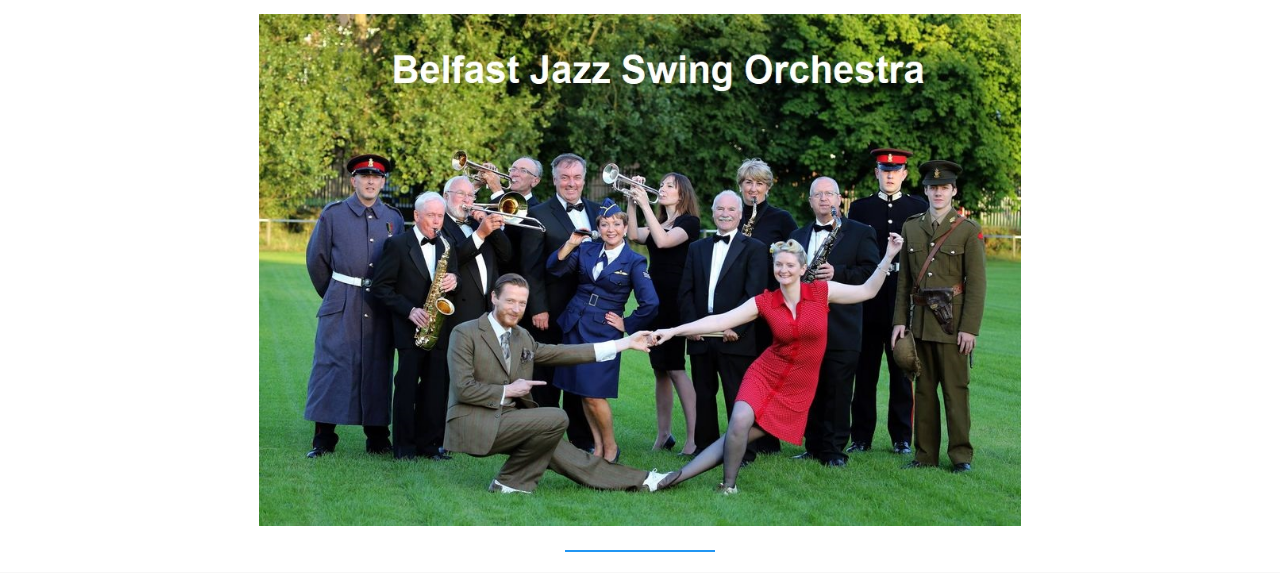
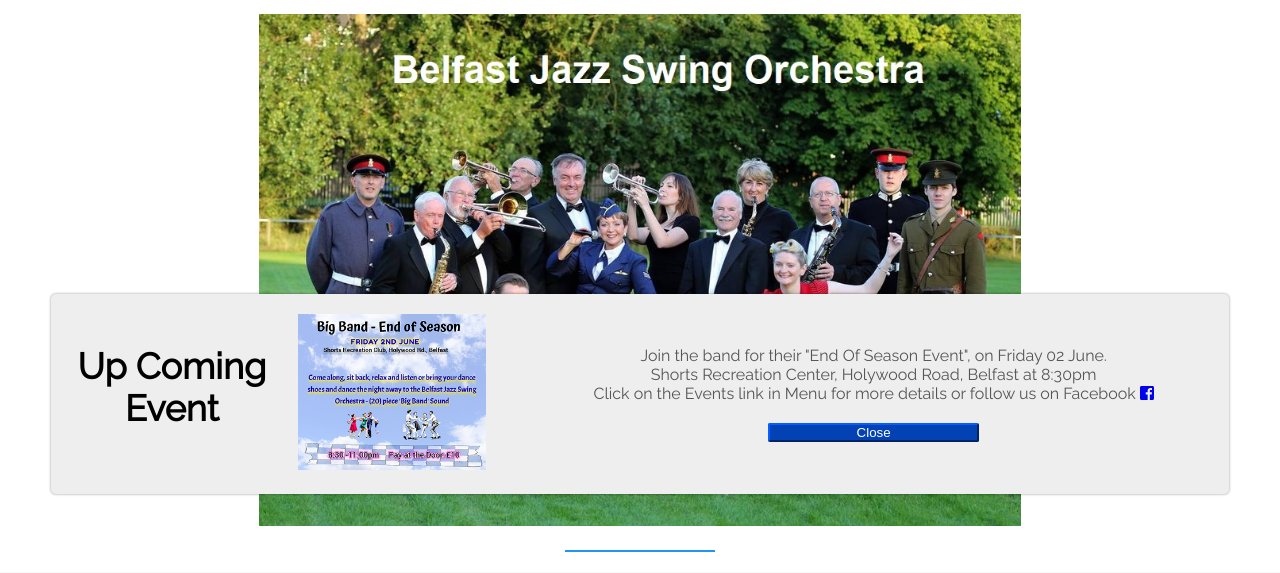
Before and after one commit to mboomer/belfast-jazz-orchestra, a PHP site: page / in a window 1280 px wide. Shown: the part 26-599 px from the top of the page. Run offline with PHP 8.4, Linux system fonts and the light colour scheme; data that the repository does not hold is empty; some libraries are stand-ins or nearby versions.

Commit message:
Issue#72 Add Summer End Of Season Event

```diff
--- a/index.php
+++ b/index.php
@@ -83,9 +83,11 @@
 
             <h3 class="title">Up Coming Event</h3>
             <div id="two-cols">
-                <div class="about-img"><img src="img/Event Notification-St-Patricks-Day.png" alt="St. Patricks Day Dance"></div>
+                <div class="about-img"><img src="img/Event-Notification-Summer-2023.png" alt="Summer End Of Season Dance at Shorts Recreating Center, Holywood Road, Belfast"></div>
                 <div class="upcoming-event">
-                    <p>Join the band for a celebration of St. Patricks Day, on Friday 17th March.</p>
+                    <p>Join the band for their "End Of Season Event", on Friday 02 June.</p>
+                    <p>Shorts Recreation Center, Holywood Road, Belfast at 8:30pm</p>
+                    <p>Click on the Events link in Menu for more details or follow us on Facebook <a href="https://www.facebook.com/BelfastJazzOrchestra/" target="_blank"><i class="fab fa-facebook-square"></i></a><p>
                     <br><button id="accept-event-btn">Close</button>
                 </div>
             </div>
@@ -229,6 +231,9 @@
                 <p style="text-align: center;">The Belfast Jazz Swing Orchestra will be playing at the following events in 2023<br></p>
                 <br>
                 <div class="grid">
+                        <p class="event-img">
+                            <img src="img/Summer-2023.png" alt="End Of Season Dance, at Shorts Recreation Center, Holywood Road">
+                        </p>
                         <p class="event-img">
                             <img src="img/St-Patricks-Day-2023.png" alt="St. Patricks Day Dance, at Shorts Recreation Center, Holywood Road">
                         </p>
@@ -623,13 +628,25 @@
             // -----------------------------------------------------------------------------------------------------------------//
             // if localStorage eventNotificationDisplayed=False, then display the Event Notification                            //
             // -----------------------------------------------------------------------------------------------------------------//
-             if (localStorage.getItem("eventNotificationDisplayed") != "True") {
+             if (localStorage.getItem("eventNotificationDisplayed") === "True") {
 
-                 // /////////////////////////////////////////
-                 // temporarily stop displaying new events //
-                 // no dates for new events scheduled yet  //
-                 // /////////////////////////////////////////
-                 //  document.querySelector(".new-event").style.display = "flex";
+                if ( localStorage.getItem("eventNotificationDate") === null ) {
+                    // /////////////////////////////////////////
+                    // temporarily stop displaying new events //
+                    // no dates for new events scheduled yet  //
+                    // /////////////////////////////////////////
+                    document.querySelector(".new-event").style.display = "flex";
+                    localStorage.setItem("eventNotificationDate", new Date() )
+                }
+                else {
+                    // do nothing, as already seen event notification
+                }
+              } else {
+                    // then never been on site before
+                    document.querySelector(".new-event").style.display = "flex";
+                    localStorage.setItem("eventNotificationDisplayed", true );
+                    localStorage.setItem("eventNotificationDate", new Date() );
+
               };
 
             // -------------------------------------------------------------------------------------------------//
```
Also changed, not shown: FaceBook Posts/Summer 2023 FB Post.png (added), img/Event-Notification-Summer-2023.png (added), img/Summer-2023.png (added).
